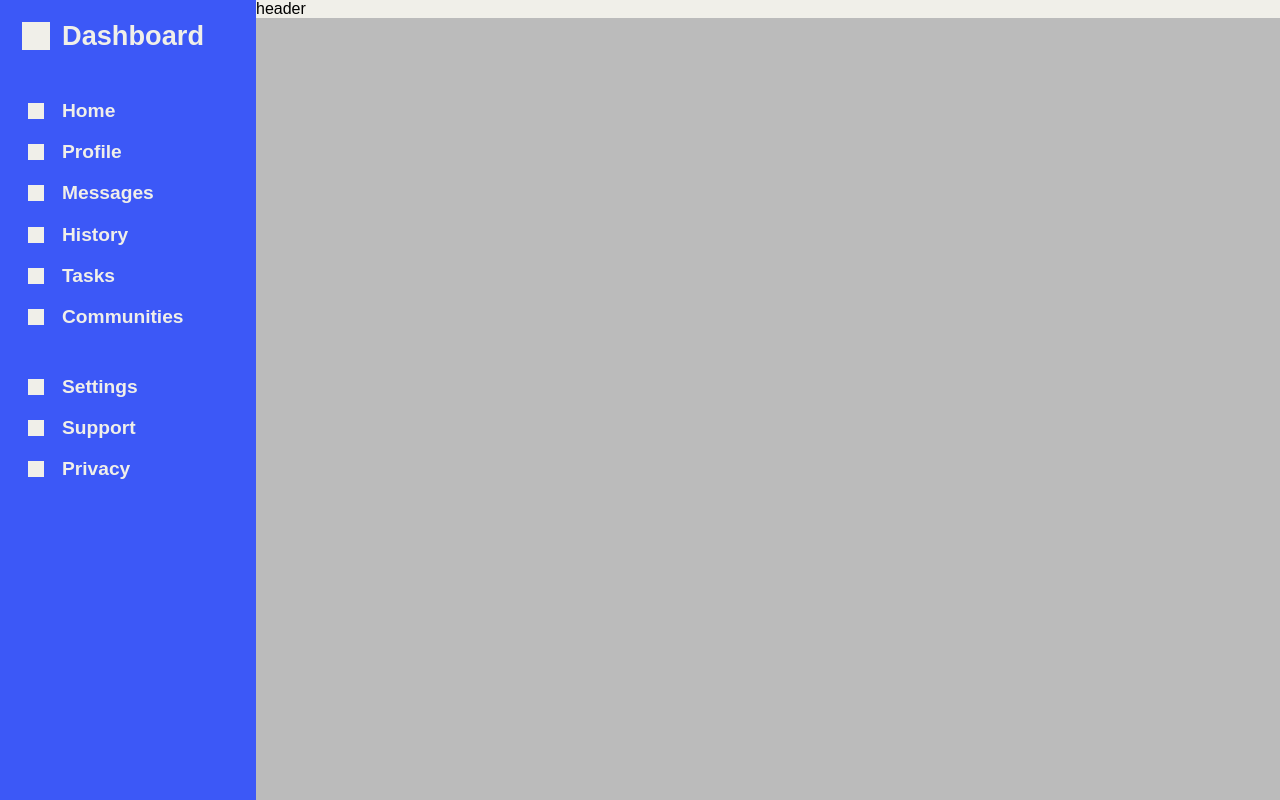
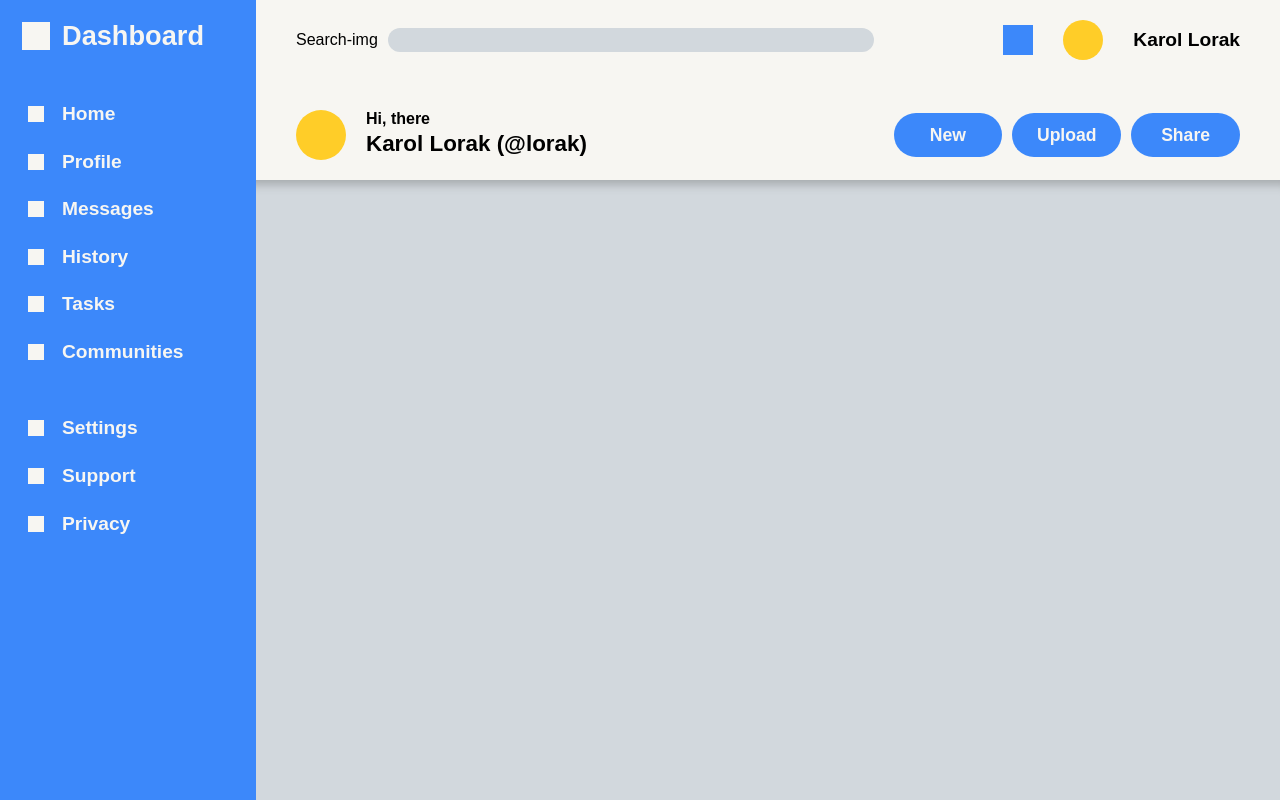
Before and after one commit to karolbrol/odin-admin-dashboard, a plain HTML site: page index.html in a window 1280 px wide. Drawn offline with Linux system fonts and the light colour scheme.

Commit message:
Lay out header

```diff
--- a/index.html
+++ b/index.html
@@ -14,47 +14,84 @@
         </div>
         <ul>
             <li>
+                <a href="#">
                     <div class="icon"></div>
                     Home
+                </a>
             </li>
             <li>
+                <a href="#">
                     <div class="icon"></div>
                     Profile
+                </a>
             </li>
             <li>
+                <a href="#">
                     <div class="icon"></div>
                     Messages
+                </a>
             </li>
             <li>
+                <a href="#">
                     <div class="icon"></div>
                     History
+                </a>
             </li>
             <li>
+                <a href="#">
                     <div class="icon"></div>
                     Tasks
+                </a>
             </li>
             <li>
+                <a href="#">
                     <div class="icon"></div>
                     Communities
+                </a>
             </li>
         </ul>
         <ul>
             <li>
+                <a href="#">
                     <div class="icon"></div>
                     Settings
+                </a>
             </li>
             <li>
+                <a href="#">
                     <div class="icon"></div>
                     Support
+                </a>
             </li>
             <li>
+                <a href="#">
                     <div class="icon"></div>
                     Privacy
+                </a>
             </li>
         </ul>
     </div>
     <header>
-        header
+        <div class="search">
+            <input type="search">
+        </div>
+        <div class="profile-controls">
+            <a href="#">
+                <div class="notification-icon"></div>
+            </a>
+            <div class="avatar-small"></div>
+            <div class="username">Karol Lorak</div>
+        </div>
+        <div class="user-welcome">
+            <div class="avatar-big"></div>
+            <div class="welcome-top">Hi, there</div>
+            <div class="welcome-bottom">Karol Lorak (@lorak)</div>
+        </div>
+        <div class="header-buttons">
+            <button type="button">New</button>
+            <button type="button">Upload</button>
+            <button type="button">Share</button>
+        </div>
     </header>
     <main>
 
--- a/style.css
+++ b/style.css
@@ -5,9 +5,11 @@
 }
 
 :root {
-    --clr-white: rgb(240, 239, 233);
-    --clr-gray: rgb(187, 187, 187);
-    --clr-accent1: rgb(60, 88, 247);
+    --clr-white: rgb(247, 246, 242);
+    --clr-gray: rgb(210, 216, 221);
+    --clr-accent1: rgb(60, 136, 250);
+    --clr-accent2: rgb(255, 205, 40);
+    --clr-shadow: rgba(90, 90, 90, 0.349);
 }
 
 body {
@@ -53,11 +55,20 @@ body {
     gap: 1.2rem;
 }
 
-.sidebar ul > li {
+.sidebar ul > li > a {
     display: grid;
     grid-template: auto / 2rem 1fr;
     align-items: center;
     gap: 10px;
+    padding: .2rem 0;
+}
+.sidebar ul > li > a:hover {
+    background-color:rgba(0, 0, 0, 0.158);
+}
+
+.sidebar a {
+    color: var(--clr-white);
+    text-decoration: none;
 }
 
 .icon {
@@ -71,8 +82,101 @@ body {
 header {
     background-color: var(--clr-white);
     grid-area: header;
+    padding: 20px 40px;
+    display: grid;
+    grid-template: repeat(2, auto) / 5fr 3fr;
+    gap: 50px 20px;
+}
+
+.search {
+    display: grid;
+    grid-template-columns: auto 1fr;
+    align-items: center;
+    gap: 10px
+}
+.search input {
+    width: 100%;
+    border: none;
+    background-color: var(--clr-gray);
+    border-radius: 100px;
+    padding: .3rem 1rem;
+    appearance: none;
+}
+
+.search::before {
+    content: "Search-img";
+}
+
+.profile-controls {
+    display: grid;
+    grid-template-columns: repeat(3, auto);
+    justify-content: end;
+    gap: 30px;
+    align-items: center;
+}
+
+.notification-icon {
+    background-color: var(--clr-accent1);
+    width: 30px;
+    height: 30px;
+}
+
+.avatar-small {
+    background-color: var(--clr-accent2);
+    border-radius: 100px;
+    width: 40px;
+    height: 40px;
+}
+
+.username {
+    font-size: 1.2em;
+    font-weight: 600;
+}
+
+.user-welcome {
+    display: grid;
+    grid-template: auto auto / auto auto;
+    justify-content: start;
+    gap: 0 20px;
+}
+
+.avatar-big {
+    grid-row: 1 / 3;
+    height: 50px;
+    width: 50px;
+    border-radius: 100px;
+    background-color: var(--clr-accent2);
+}
+
+.welcome-top {
+    font-size: 1rem;
+    font-weight: bold
+}
+
+.welcome-bottom {
+    font-size: 1.4rem;
+    font-weight: bold;
+}
+
+.header-buttons {
+    display: grid;
+    grid-auto-flow: column;
+    grid-auto-columns: 1fr;
+    gap: 10px;
+    align-items: center;
+}
+
+.header-buttons > button {
+    background-color: var(--clr-accent1);
+    color: var(--clr-white);
+    border: none;
+    border-radius: 100px;
+    padding: .7rem;
+    font-size: 1.1rem;
+    font-weight: 600;
 }
 
 main {
     grid-area: main;
+    box-shadow:inset 0px 15px 10px -10px var(--clr-shadow);
 }
```
Lines whose indentation alone changed are shown as unchanged.
